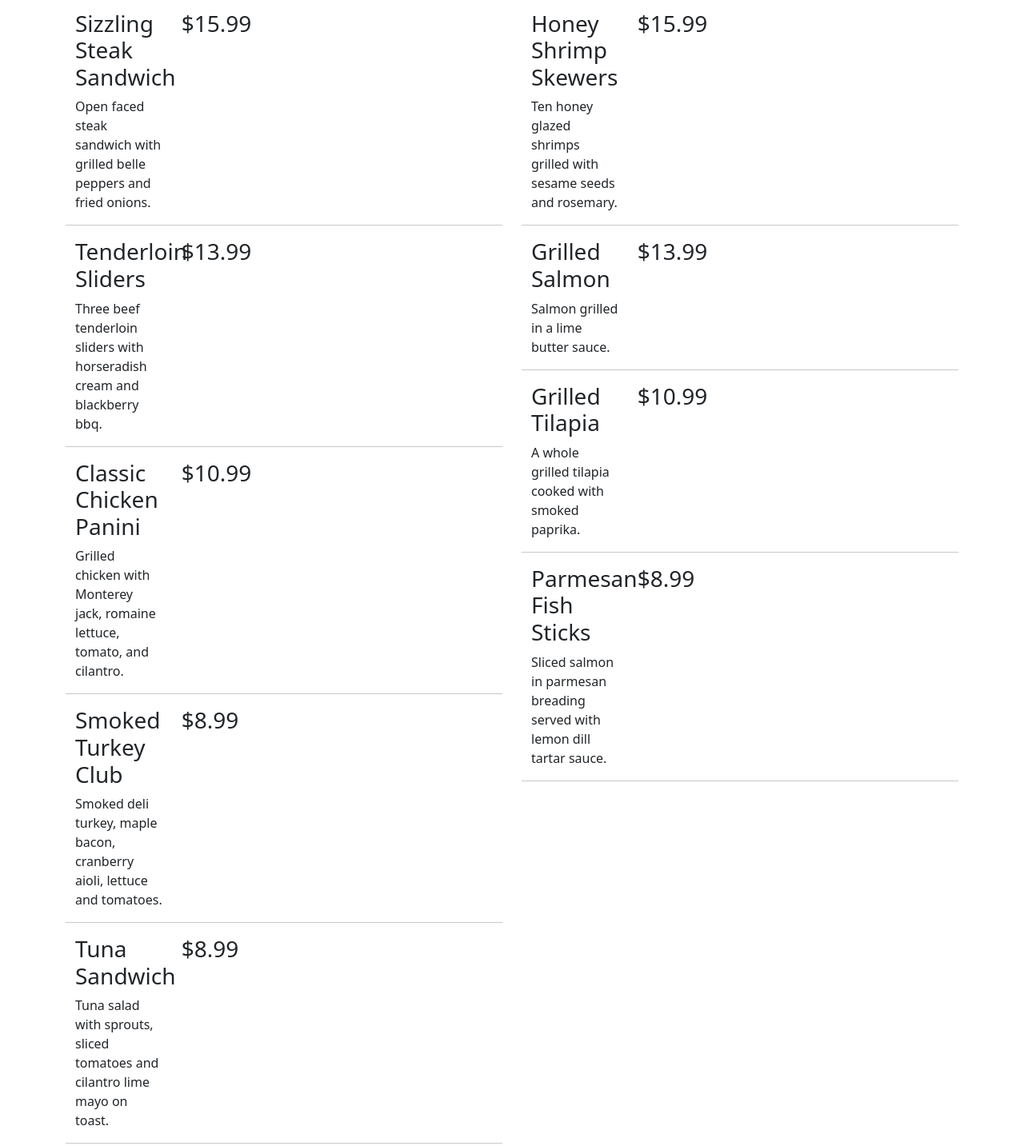
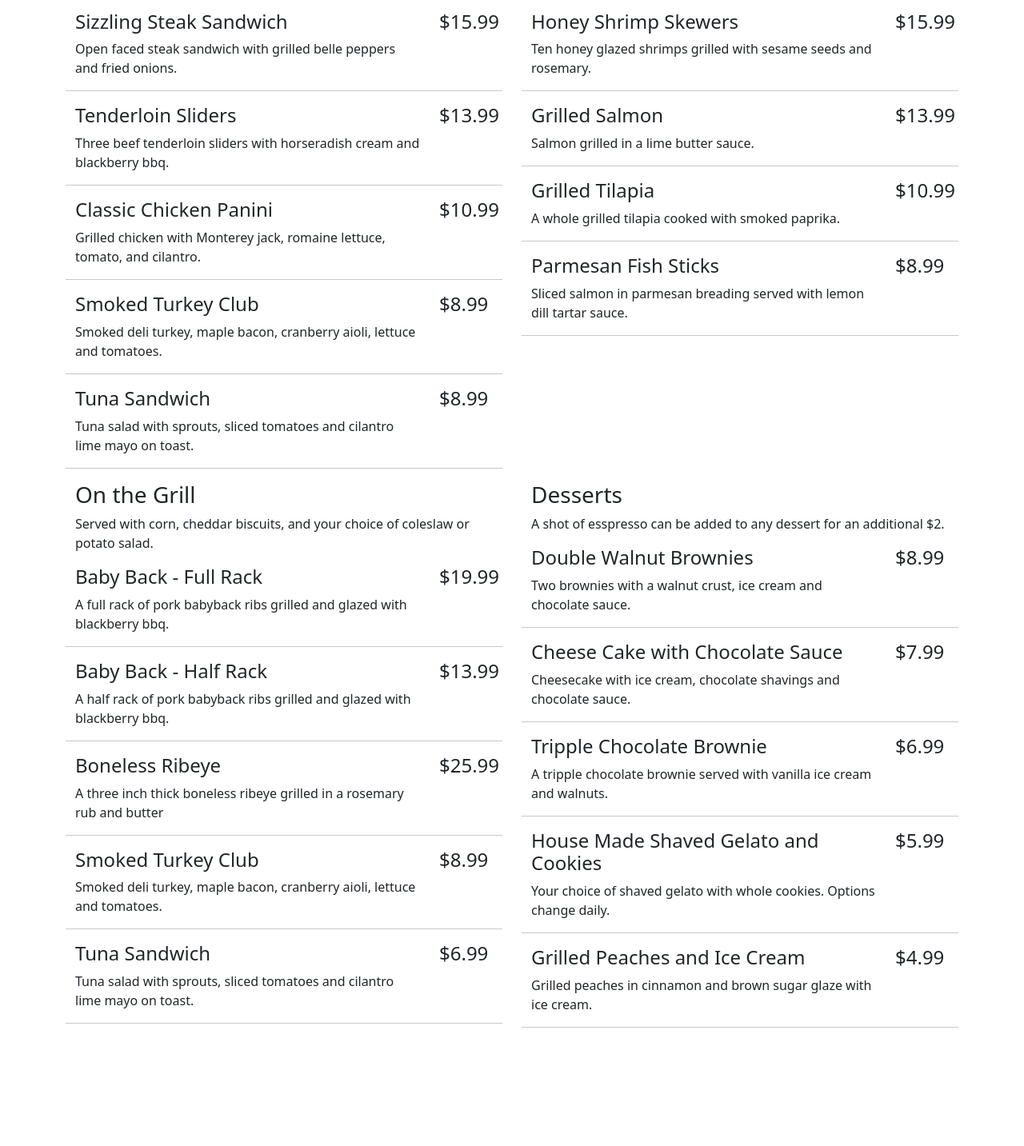
Before and after one commit to FreddySSF/AguilarFPuppyRestaurant, a plain HTML site: page Pages/Menupage.html in a window 1280 px wide. Shown: the part 181-1614 px from the top of the page at 80% size. After the commit the page ends 1482 px from the top, so only its background shows below. Drawn offline with nearby package versions, Linux system fonts and the light colour scheme; files that its build step writes are made by us from their sources.

Commit message:
changed heading size

```diff
--- a/Pages/Menupage.html
+++ b/Pages/Menupage.html
@@ -43,70 +43,70 @@
           <p>All sandwiches come with an side of crispy fries</p>
           <div class="row">
 
-            <div class="col-5">
+            <div class="col-12">
               <div class="row">
-                <div class="col-7">
-                  <h3>Sizzling Steak Sandwich</h3>
+                <div class="col-10">
+                  <h4>Sizzling Steak Sandwich</h4>
                   <p>Open faced steak sandwich with grilled belle peppers and fried onions.</p>
                 </div>
                 <div class="col-2">
-                  <h3>$15.99</h3>
+                  <h4>$15.99</h4>
                 </div>
               </div>
             </div>
 
             <hr>
 
-            <div class="col-5">
+            <div class="col-12">
               <div class="row">
-                <div class="col-7">
-                  <h3>Tenderloin Sliders</h3>
+                <div class="col-10">
+                  <h4>Tenderloin Sliders</h4>
                   <p>Three beef tenderloin sliders with horseradish cream and blackberry bbq.</p>
                 </div>
-                <div class="col-5">
-                  <h3>$13.99</h3>
+                <div class="col-2">
+                  <h4>$13.99</h4>
                 </div>
               </div>
             </div>
 
             <hr>
 
-            <div class="col-5">
+            <div class="col-12">
               <div class="row">
-                <div class="col-7">
-                  <h3>Classic Chicken Panini</h3>
+                <div class="col-10">
+                  <h4>Classic Chicken Panini</h4>
                   <p>Grilled chicken with Monterey jack, romaine lettuce, tomato, and cilantro.</p>
                 </div>
                 <div class="col-2">
-                  <h3>$10.99</h3>
+                  <h4>$10.99</h4>
                 </div>
               </div>
             </div>
 
             <hr>
 
-            <div class="col-5">
+            <div class="col-12">
               <div class="row">
-                <div class="col-7">
-                  <h3>Smoked Turkey Club</h3>
+                <div class="col-10">
+                  <h4>Smoked Turkey Club</h4>
                   <p>Smoked deli turkey, maple bacon, cranberry aioli, lettuce and tomatoes.</p>
                 </div>
                 <div class="col-2">
-                  <h3>$8.99</h3>
+                  <h4>$8.99</h4>
                 </div>
               </div>
             </div>
 
             <hr>
 
-            <div class="col-5">
+            <div class="col-12">
               <div class="row">
-                <div class="col-7">
-                  <h3>Tuna Sandwich</h3>
+                <div class="col-10">
+                  <h4>Tuna Sandwich</h4>
                   <p>Tuna salad with sprouts, sliced tomatoes and cilantro lime mayo on toast.</p>
                 </div>
                 <div class="col-2">
-                  <h3>$8.99</h3>
+                  <h4>$8.99</h4>
                 </div>
               </div>
             </div>
@@ -125,56 +125,56 @@
           <p>All seafood comes with a side of rice pilaf and grilled vegetables</p>
           <div class="row">
 
-            <div class="col-5">
+            <div class="col-12">
               <div class="row">
-                <div class="col-7">
-                  <h3>Honey Shrimp Skewers</h3>
+                <div class="col-10">
+                  <h4>Honey Shrimp Skewers</h4>
                   <p>Ten honey glazed shrimps grilled with sesame seeds and rosemary.</p>
                 </div>
                 <div class="col-2">
-                  <h3>$15.99</h3>
+                  <h4>$15.99</h4>
                 </div>
               </div>
             </div>
 
             <hr>
 
-            <div class="col-5">
+            <div class="col-12">
               <div class="row">
-                <div class="col-7">
-                  <h3>Grilled Salmon</h3>
+                <div class="col-10">
+                  <h4>Grilled Salmon</h4>
                   <p>Salmon grilled in a lime butter sauce.</p>
                 </div>
-                <div class="col-5">
-                  <h3>$13.99</h3>
+                <div class="col-2">
+                  <h4>$13.99</h4>
                 </div>
               </div>
             </div>
 
             <hr>
 
-            <div class="col-5">
+            <div class="col-12">
               <div class="row">
-                <div class="col-7">
-                  <h3>Grilled Tilapia</h3>
+                <div class="col-10">
+                  <h4>Grilled Tilapia</h4>
                   <p>A whole grilled tilapia cooked with smoked paprika.</p>
                 </div>
                 <div class="col-2">
-                  <h3>$10.99</h3>
+                  <h4>$10.99</h4>
                 </div>
               </div>
             </div>
 
             <hr>
 
-            <div class="col-5">
+            <div class="col-12">
               <div class="row">
-                <div class="col-7">
-                  <h3>Parmesan Fish Sticks</h3>
+                <div class="col-10">
+                  <h4>Parmesan Fish Sticks</h4>
                   <p>Sliced salmon in parmesan breading served with lemon dill tartar sauce.</p>
                 </div>
                 <div class="col-2">
-                  <h3>$8.99</h3>
+                  <h4>$8.99</h4>
                 </div>
               </div>
             </div>
@@ -193,70 +193,70 @@
           <p>Served with corn, cheddar biscuits, and your choice of coleslaw or potato salad.</p>
           <div class="row">
 
-            <div class="col-5">
+            <div class="col-12">
               <div class="row">
-                <div class="col-7">
-                  <h3>Baby Back - Full Rack</h3>
+                <div class="col-10">
+                  <h4>Baby Back - Full Rack</h4>
                   <p>A full rack of pork babyback ribs grilled and glazed with blackberry bbq.</p>
                 </div>
                 <div class="col-2">
-                  <h3>$19.99</h3>
+                  <h4>$19.99</h4>
                 </div>
               </div>
             </div>
 
             <hr>
 
-            <div class="col-5">
+            <div class="col-12">
               <div class="row">
-                <div class="col-7">
-                  <h3>Baby Back - Half Rack</h3>
+                <div class="col-10">
+                  <h4>Baby Back - Half Rack</h4>
                   <p>A half rack of pork babyback ribs grilled and glazed with blackberry bbq.</p>
                 </div>
-                <div class="col-5">
-                  <h3>$13.99</h3>
+                <div class="col-2">
+                  <h4>$13.99</h4>
                 </div>
               </div>
             </div>
 
             <hr>
 
-            <div class="col-5">
+            <div class="col-12">
               <div class="row">
-                <div class="col-7">
-                  <h3>Boneless Ribeye</h3>
+                <div class="col-10">
+                  <h4>Boneless Ribeye</h4>
                   <p>A three inch thick boneless ribeye grilled in a rosemary rub and butter</p>
                 </div>
                 <div class="col-2">
-                  <h3>$25.99</h3>
+                  <h4>$25.99</h4>
                 </div>
               </div>
             </div>
 
             <hr>
 
-            <div class="col-5">
+            <div class="col-12">
               <div class="row">
-                <div class="col-7">
-                  <h3>Smoked Turkey Club</h3>
+                <div class="col-10">
+                  <h4>Smoked Turkey Club</h4>
                   <p>Smoked deli turkey, maple bacon, cranberry aioli, lettuce and tomatoes.</p>
                 </div>
                 <div class="col-2">
-                  <h3>$8.99</h3>
+                  <h4>$8.99</h4>
                 </div>
               </div>
             </div>
 
             <hr>
 
-            <div class="col-5">
+            <div class="col-12">
               <div class="row">
-                <div class="col-7">
-                  <h3>Tuna Sandwich</h3>
+                <div class="col-10">
+                  <h4>Tuna Sandwich</h4>
                   <p>Tuna salad with sprouts, sliced tomatoes and cilantro lime mayo on toast.</p>
                 </div>
                 <div class="col-2">
-                  <h3>$6.99</h3>
+                  <h4>$6.99</h4>
                 </div>
               </div>
             </div>
@@ -275,70 +275,70 @@
           <p>A shot of esspresso can be added to any dessert for an additional $2.</p>
           <div class="row">
 
-            <div class="col-5">
+            <div class="col-12">
               <div class="row">
-                <div class="col-7">
-                  <h3>Double Walnut Brownies</h3>
+                <div class="col-10">
+                  <h4>Double Walnut Brownies</h4>
                   <p>Two brownies with a walnut crust, ice cream and chocolate sauce.</p>
                 </div>
                 <div class="col-2">
-                  <h3>$8.99</h3>
+                  <h4>$8.99</h4>
                 </div>
               </div>
             </div>
 
             <hr>
 
-            <div class="col-5">
+            <div class="col-12">
               <div class="row">
-                <div class="col-7">
-                  <h3>Cheese Cake with Chocolate Sauce</h3>
+                <div class="col-10">
+                  <h4>Cheese Cake with Chocolate Sauce</h4>
                   <p>Cheesecake with ice cream, chocolate shavings and chocolate sauce.</p>
                 </div>
-                <div class="col-5">
-                  <h3>$7.99</h3>
+                <div class="col-2">
+                  <h4>$7.99</h4>
                 </div>
               </div>
             </div>
 
             <hr>
 
-            <div class="col-5">
+            <div class="col-12">
               <div class="row">
-                <div class="col-7">
-                  <h3>Tripple Chocolate Brownie</h3>
+                <div class="col-10">
+                  <h4>Tripple Chocolate Brownie</h4>
                   <p>A tripple chocolate brownie served with vanilla ice cream and walnuts.</p>
                 </div>
                 <div class="col-2">
-                  <h3>$6.99</h3>
+                  <h4>$6.99</h4>
                 </div>
               </div>
             </div>
 
             <hr>
 
-            <div class="col-5">
+            <div class="col-12">
               <div class="row">
-                <div class="col-7">
-                  <h3>House Made Shaved Gelato and Cookies</h3>
+                <div class="col-10">
+                  <h4>House Made Shaved Gelato and Cookies</h4>
                   <p>Your choice of shaved gelato with whole cookies. Options change daily.</p>
                 </div>
                 <div class="col-2">
-                  <h3>$5.99</h3>
+                  <h4>$5.99</h4>
                 </div>
               </div>
             </div>
 
             <hr>
 
-            <div class="col-5">
+            <div class="col-12">
               <div class="row">
-                <div class="col-7">
-                  <h3>Grilled Peaches and Ice Cream</h3>
+                <div class="col-10">
+                  <h4>Grilled Peaches and Ice Cream</h4>
                   <p>Grilled peaches in cinnamon and brown sugar glaze with ice cream.</p>
                 </div>
                 <div class="col-2">
-                  <h3>$4.99</h3>
+                  <h4>$4.99</h4>
                 </div>
               </div>
             </div>
```
